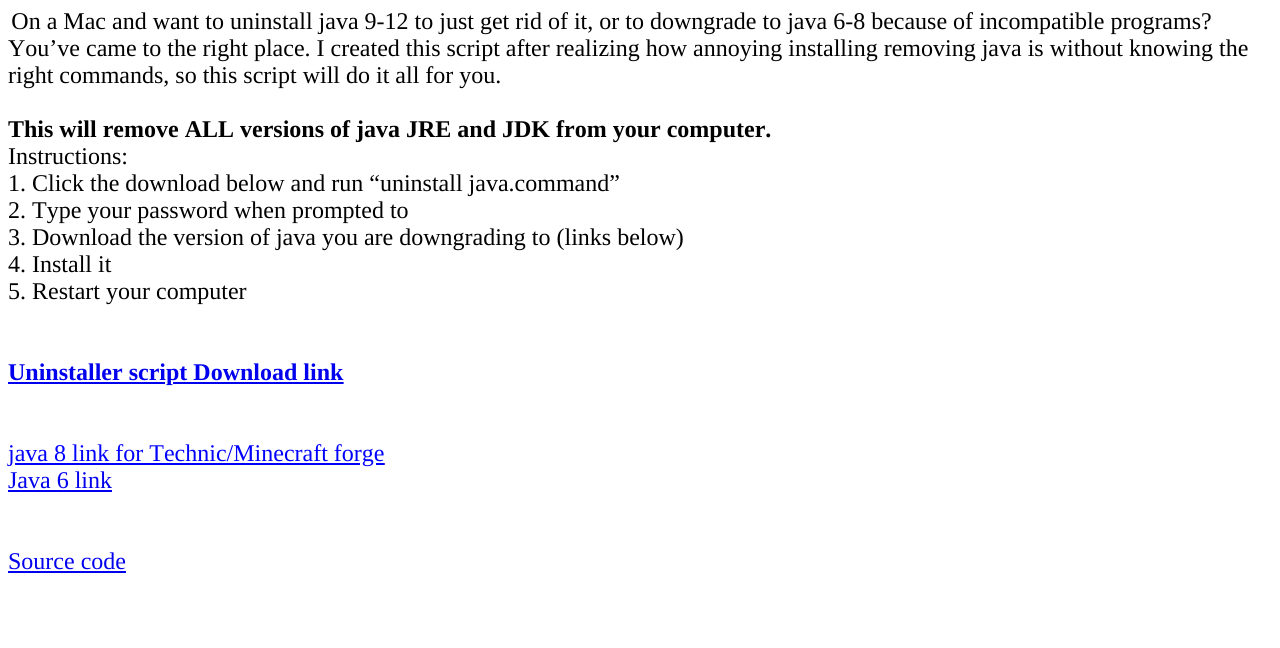
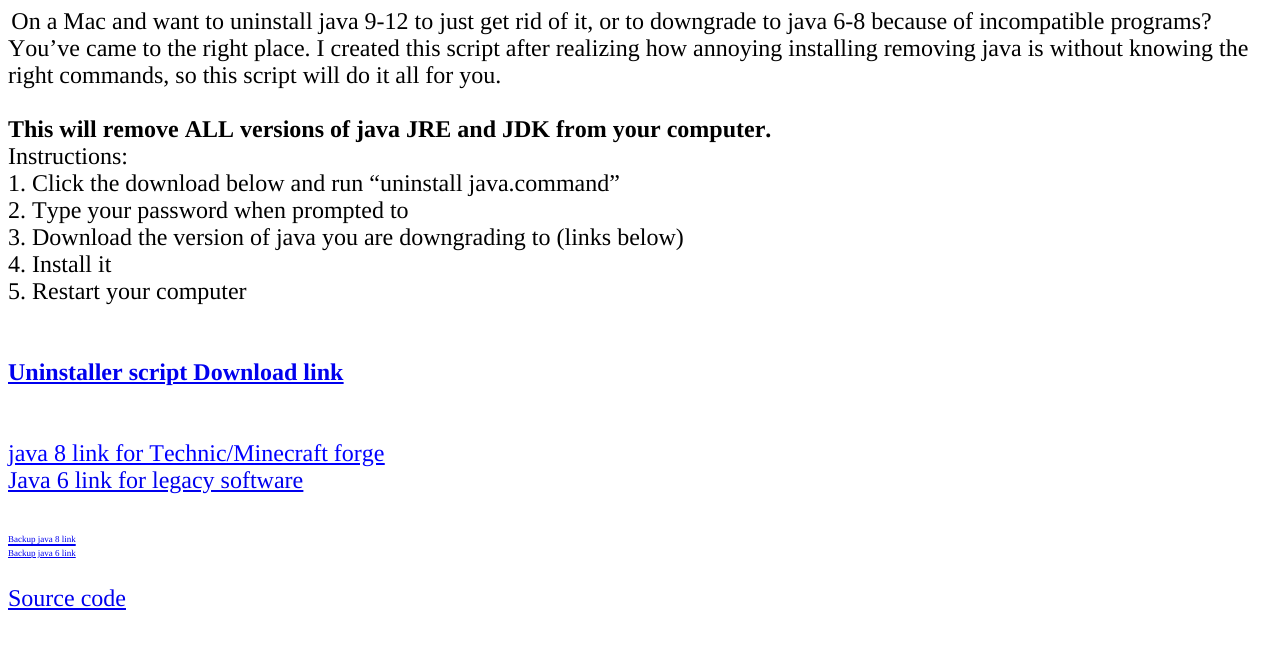
Before and after one commit to smacpats/smacpats.github.io, a website: page javauninstaller/index.html in a window 1280 px wide. Drawn offline with Linux system fonts and the light colour scheme.

Commit message:
added java backup links

```diff
--- a/javauninstaller/index.html
+++ b/javauninstaller/index.html
@@ -7,17 +7,18 @@
   <meta name="Generator" content="Cocoa HTML Writer">
   <meta name="CocoaVersion" content="1671">
   <style type="text/css">
-    body {background-color: #}
     p.p1 {margin: 0.0px 0.0px 0.0px 0.0px; line-height: 14.0px; font: 24.0px Times; color: #000000; -webkit-text-stroke: #000000}
     p.p2 {margin: 0.0px 0.0px 0.0px 0.0px; line-height: 28.0px; font: 24.0px Times; color: #000000; -webkit-text-stroke: #000000}
     p.p3 {margin: 0.0px 0.0px 0.0px 0.0px; line-height: 28.0px; font: 24.0px Times; color: #0000e9; -webkit-text-stroke: #000000}
     p.p4 {margin: 0.0px 0.0px 0.0px 0.0px; line-height: 28.0px; font: 24.0px Times; color: #0000ff; -webkit-text-stroke: #000000}
-    p.p5 {margin: 0.0px 0.0px 0.0px 0.0px; line-height: 28.0px; font: 24.0px Times; color: #000000; -webkit-text-stroke: #000000; min-height: 24.0px}
+    p.p5 {margin: 0.0px 0.0px 0.0px 0.0px; line-height: 28.0px; font: 9.0px Times; color: #000000; -webkit-text-stroke: #000000}
     span.s1 {font: 12.0px Helvetica; font-kerning: none}
     span.s2 {font-kerning: none}
     span.s3 {text-decoration: underline ; font-kerning: none}
     span.s4 {font-kerning: none; color: #000000}
     span.s5 {text-decoration: underline ; font-kerning: none; color: #0000ff}
+    span.s6 {font: 24.0px Times; font-kerning: none}
+    span.s7 {font: 9.0px Times; font-kerning: none}
   </style>
 </head>
 <body>
@@ -41,12 +42,14 @@
 </span></p>
 <p class="p4"><span class="s4"><br>
 <a href="https://java.com/en/download/mac_download.jsp"><span class="s5">java 8 link for Technic/Minecraft forge</span></a></span></p>
-<p class="p3"><span class="s3"><a href="https://support.apple.com/kb/DL1572?locale=en_US">Java 6 link</a></span></p>
-<p class="p2"><span class="s2"><br>
-</span></p>
+<p class="p3"><span class="s3"><a href="https://support.apple.com/kb/DL1572?locale=en_US">Java 6 link for legacy software</a></span></p>
+<p class="p5"><span class="s6"><br>
+<a href="https://github.com/smacpats/Filehost/raw/master/java%20jre/jre%208/jre-8u211-macosx-x64.dmg"><span class="s7">Backup java 8 link</span></a></span></p>
+<p class="p5"><span class="s2"><a href="https://github.com/smacpats/Filehost/raw/master/java%20jre/jre%206/javaforosx.dmg">Backup java 6 link<span class="s7"></span></a></span></p>
 <p class="p2"><span class="s2"><br>
 </span></p>
 <p class="p3"><span class="s3"><a href="https://github.com/smacpats/Java-Uninstaller-Macos">Source code</a></span></p>
-<p class="p5"><span class="s2"></span><br></p>
+<p class="p2"><span class="s2"><br>
+</span></p>
 </body>
 </html>
```
